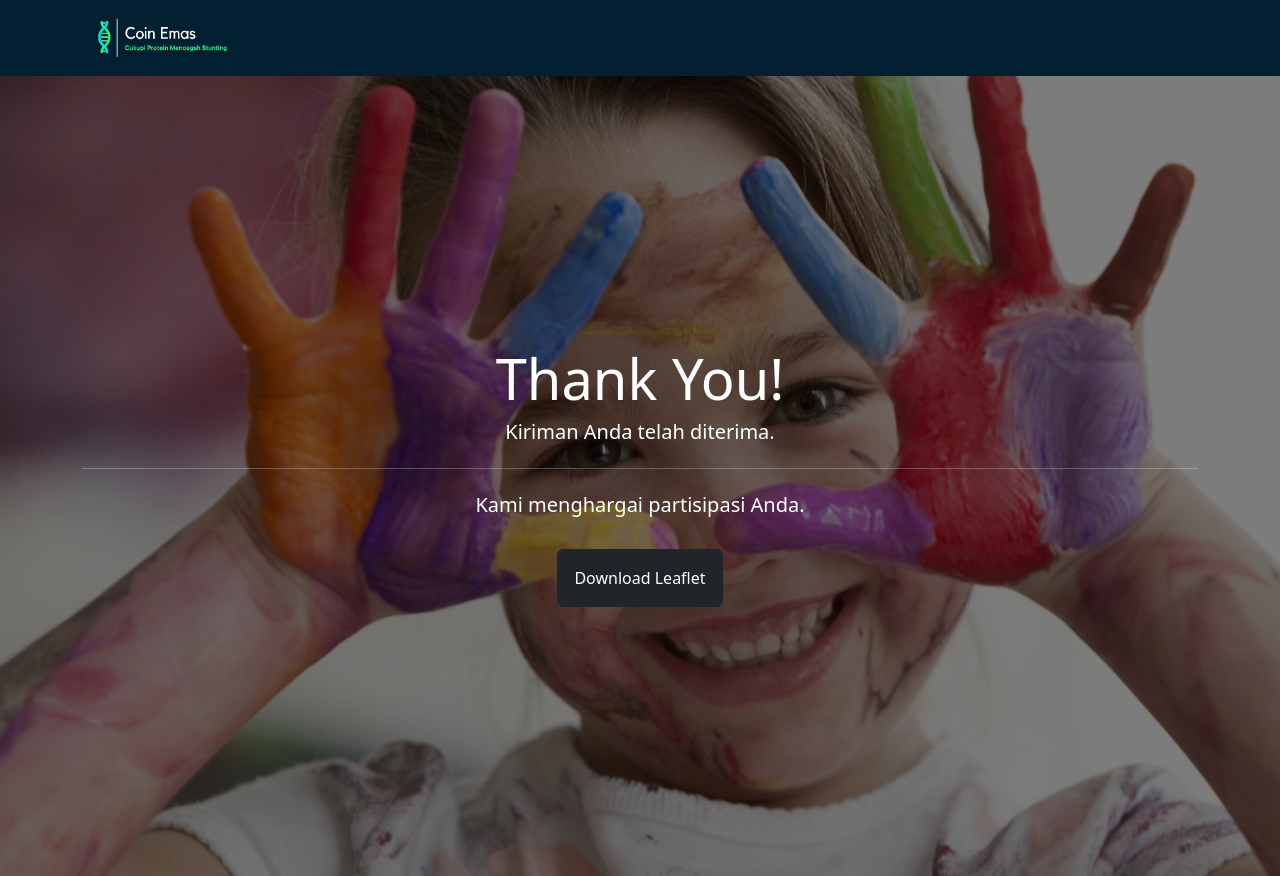
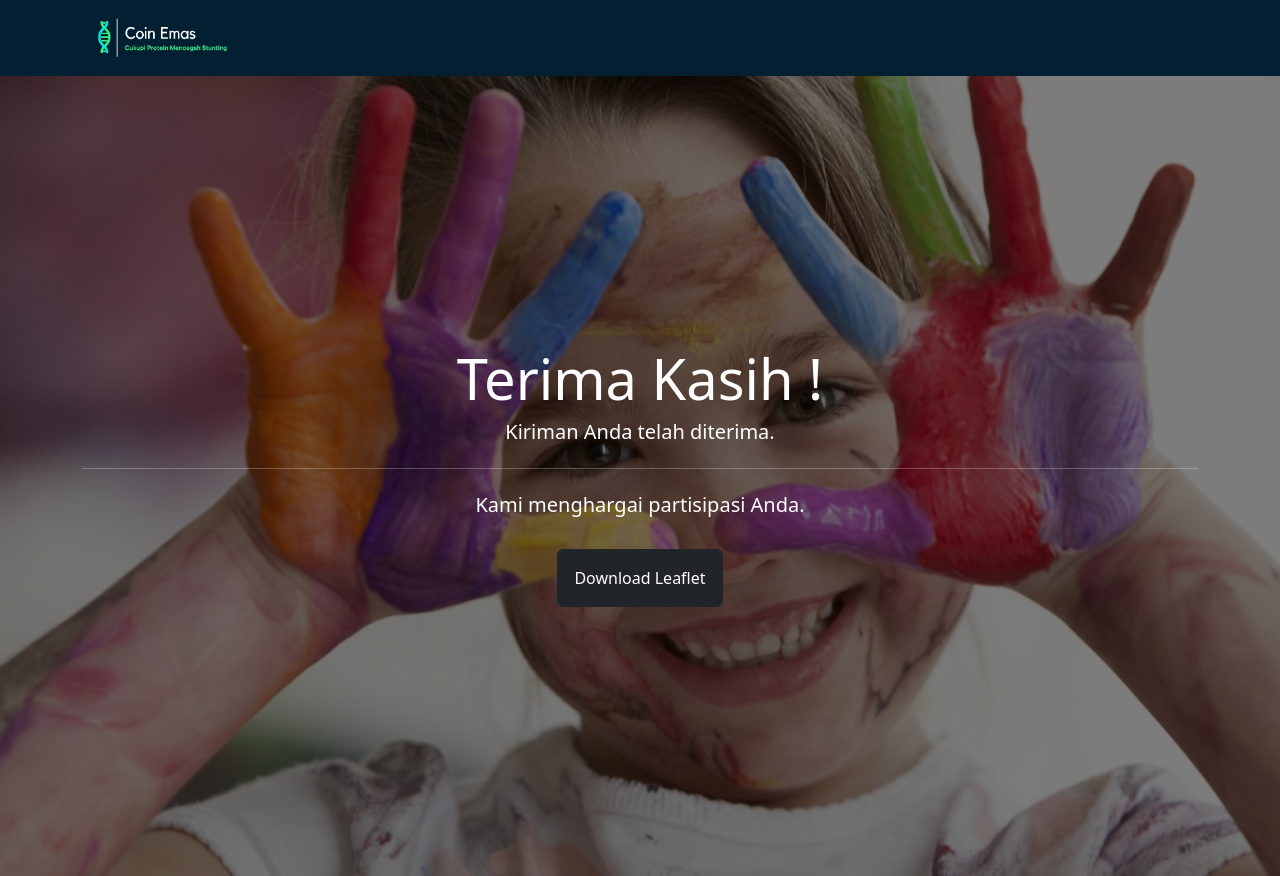
Before and after one commit to escurtcheon12/coin-emas, a React (Vite) app: page /thankyou in a window 1280 px wide. Built offline with nearby package versions, Linux system fonts and the light colour scheme.

Commit message:
Update Thankyou.jsx

```diff
--- a/src/pages/Thankyou/Thankyou.jsx
+++ b/src/pages/Thankyou/Thankyou.jsx
@@ -39,7 +39,7 @@
 
       {/* Content inside the page */}
       <div className="container text-center content">
-        <h1 className="display-4">Thank You!</h1>
+        <h1 className="display-4">Terima Kasih !</h1>
         <h1 className="lead">Kiriman Anda telah diterima.</h1>
         <hr className="my-4" />
         <h5>Kami menghargai partisipasi Anda.</h5>
```
